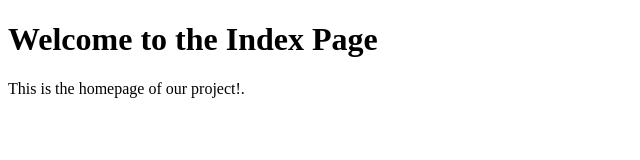
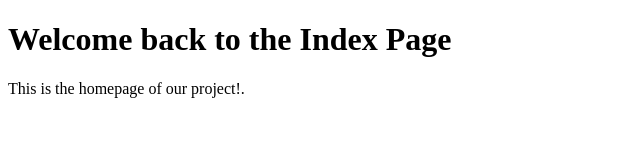
Before and after one commit to doniaahmed8/web-development.-, a plain HTML site: page my-web-project/index.html in a window 1280 px wide. Shown: the whole page, without its empty margins (0-640 px from the left). Drawn offline with Linux system fonts and the light colour scheme.

Commit message:
Change header in index.html on main branch

```diff
--- a/my-web-project/index.html
+++ b/my-web-project/index.html
@@ -6,7 +6,7 @@
     <title>Index Page</title>
 </head>
 <body>
-    <h1>Welcome to the Index Page</h1>
+    <h1>Welcome back to the Index Page</h1>
     <p>This is the homepage of our project!.</p>
 </body>
 </html>
```
